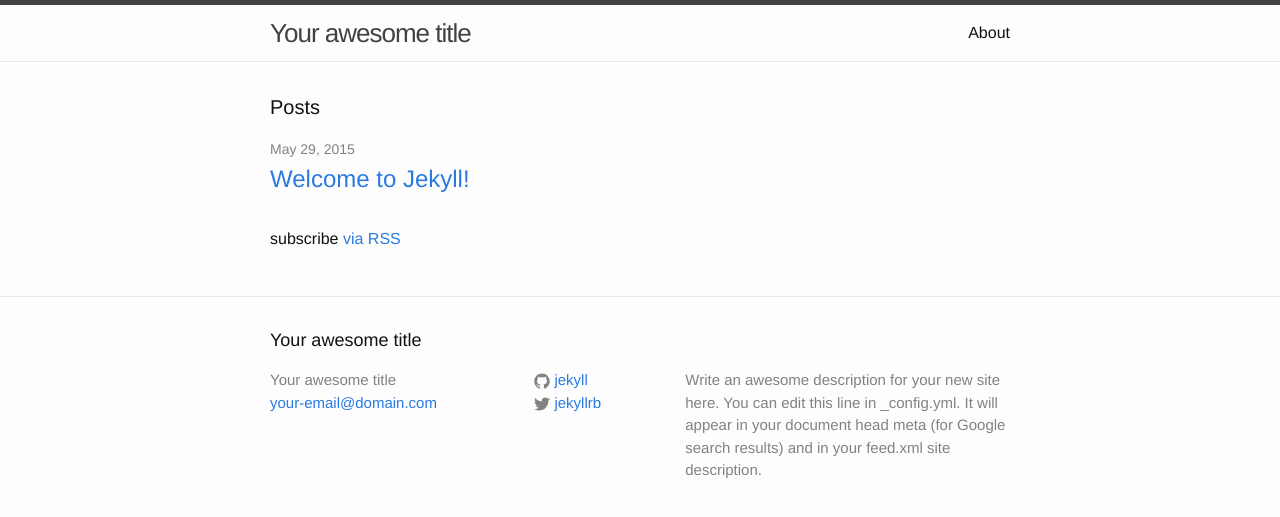
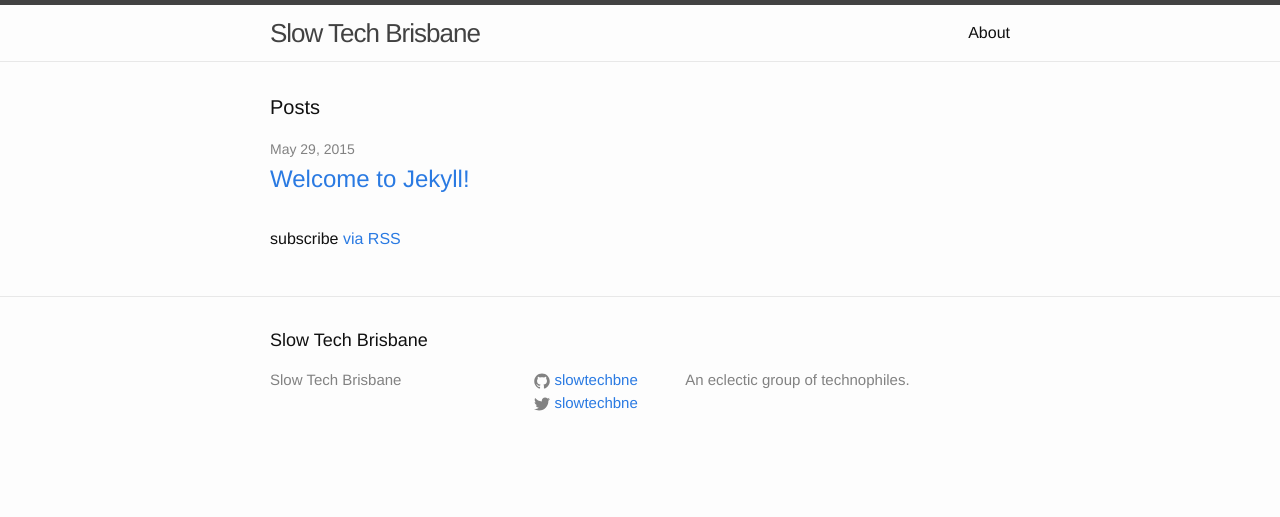
Before and after one commit to slowtechbne/slowtechbne.github.io, a Jekyll site: the page built from index.html, in a window 1280 px wide. Shown: the top 517 px of the page. Built offline with Jekyll 4.4.1, drawn with Linux system fonts in a browser that asks for light colours.

Commit message:
Updated config file.

```diff
--- a/_config.yml
+++ b/_config.yml
@@ -1,14 +1,12 @@
 # Site settings
-title: Your awesome title
-email: your-email@domain.com
+title: Slow Tech Brisbane
+email:
 description: > # this means to ignore newlines until "baseurl:"
-  Write an awesome description for your new site here. You can edit this
-  line in _config.yml. It will appear in your document head meta (for
-  Google search results) and in your feed.xml site description.
+  An eclectic group of technophiles.
 baseurl: "" # the subpath of your site, e.g. /blog/
 url: "http://yourdomain.com" # the base hostname & protocol for your site
-twitter_username: jekyllrb
-github_username:  jekyll
+twitter_username: slowtechbne
+github_username:  slowtechbne
 
 # Build settings
 markdown: kramdown
```
